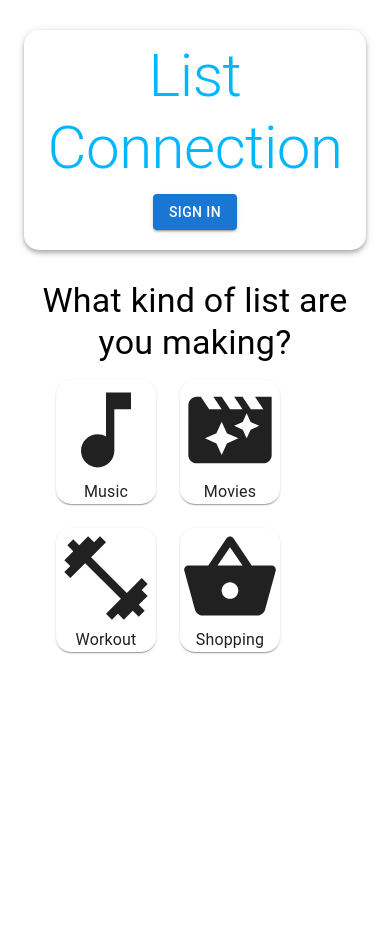
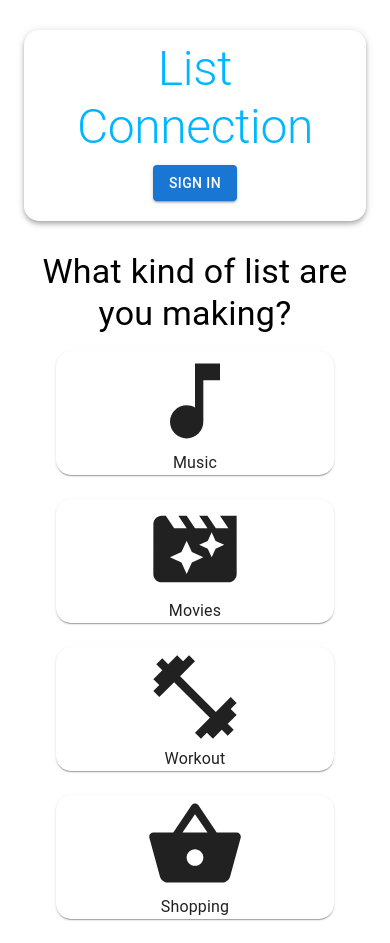
Before and after one commit to kv2461/list-connection-server, a React (Create React App) app in the folder client/: page /createpost in a window 390 px wide. Before the commit the page ends 844 px from the top, so only its background shows below. Built offline with nearby package versions, Linux system fonts and the light colour scheme.

Commit message:
adding mobile responsiveness to list maker

```diff
--- a/client/src/components/Navbar/styles.js
+++ b/client/src/components/Navbar/styles.js
@@ -1,5 +1,5 @@
 import { AppBar, Typography, Toolbar, Avatar, Button } from '@mui/material';
-import { styled } from '@mui/system';
+import { fontSize, styled } from '@mui/system';
 import { theme } from '../../Theme';
 
 export const StyledAppBar = styled(AppBar, {})({
@@ -21,7 +21,9 @@ export const StyledAppBar = styled(AppBar, {})({
     '&:hover':{
         cursor:'pointer',
         backgroundColor: 'rgba(128,128,128,0.1)'
-    }
+    },
+    fontSize:'3em',
+    fontWeight:300,
   })
 
   export const StyledToolbar = styled(Toolbar,{})({
--- a/client/src/components/PostCreation/ListTypeCard/ListTypeCards.js
+++ b/client/src/components/PostCreation/ListTypeCard/ListTypeCards.js
@@ -4,7 +4,7 @@ import {StyledCard,StyledSvgIcon} from './styles'
 
 const ListTypeCards = ({Icon, genre, handleClick}) => {
   return (
-    <Grid item sm={3}>
+    <Grid item xs={12} sm={6} md={3}>
         <StyledCard onClick={handleClick}>
             <StyledSvgIcon component={Icon}/>
             <Typography>{genre}</Typography>
--- a/client/src/components/PostCreation/Lists/Music/MusicListItem.js
+++ b/client/src/components/PostCreation/Lists/Music/MusicListItem.js
@@ -4,7 +4,7 @@ import { DeleteForever, KeyboardArrowUp, KeyboardArrowDown } from '@mui/icons-ma
 
 
 const MusicListItem = ({ listItem, index, handleDelete, length, handleMoveUp, handleMoveDown, genre }) => {
-
+  const [hover, setHover] = useState(false)
   const [name,setName] = useState('');
 
   useEffect(() => {
@@ -28,7 +28,7 @@ const MusicListItem = ({ listItem, index, handleDelete, length, handleMoveUp, ha
     <li key={listItem?.key}>
         <ul>
            {index > 0 ? <Divider sx={{borderBottomWidth:3}} /> : null}
-            <ListSubheader sx={{fontWeight:700 ,lineHeight:1, p:2}}>{`${name} by ${listItem?.artistName}`}</ListSubheader>
+            <ListSubheader sx={{fontWeight:700 ,lineHeight:1, p:2}} >{`${name} by ${listItem?.artistName}`}</ListSubheader>
             <ListItem key={`${listItem?.key}-${index}`}>
                   <Box sx={{p:2}} component='img' src={listItem?.thumbnail}/>
                 <ListItemText
```
